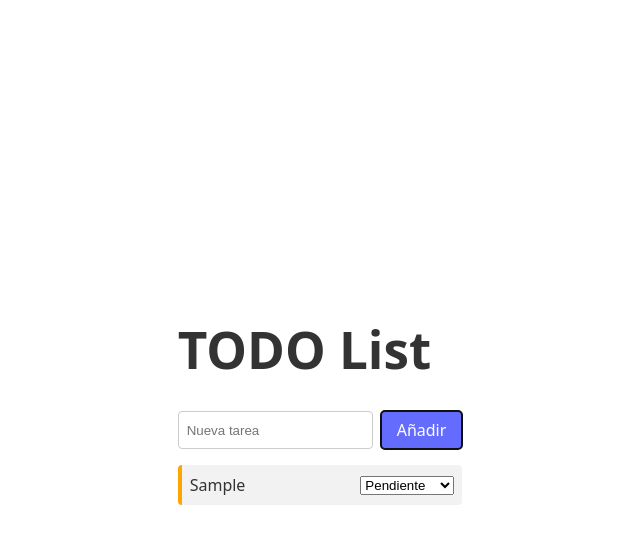
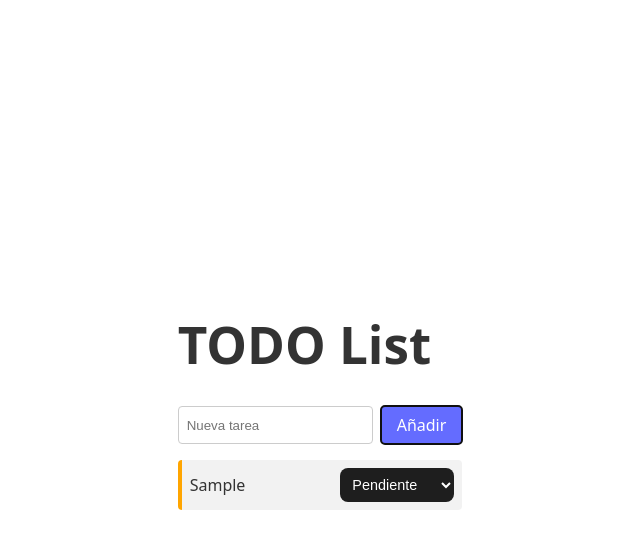
Before and after one commit to goldarg/openai-codex, a React (Vite) app in the folder vite-react/: page / in a window 1280 px wide. Both pictures are taken after typing "Sample" into the empty fields and a click on the button "Añadir". Shown: the top 548 px of the page, without its empty margins (320-960 px from the left). Built offline with nearby package versions, Linux system fonts and the light colour scheme.

Commit message:
style: dark theme select

```diff
--- a/vite-react/src/App.css
+++ b/vite-react/src/App.css
@@ -43,6 +43,7 @@
   border-radius: 4px;
   background-color: #f2f2f2;
   animation: fade-in 0.3s ease-out;
+  transition: background-color 0.3s, color 0.3s;
 }
 
 .task.pendiente {
@@ -56,6 +57,8 @@
 .task.completada {
   border-left: 4px solid seagreen;
   text-decoration: line-through;
+  background-color: #333;
+  color: #bfbfbf;
 }
 
 @keyframes fade-in {
@@ -68,3 +71,20 @@
     transform: translateY(0);
   }
 }
+
+.status-select {
+  padding: 0.5rem;
+  font-size: 0.9rem;
+  background-color: #1E1E1E;
+  color: #FFFFFF;
+  border: none;
+  border-radius: 0.5rem;
+  outline: none;
+  cursor: pointer;
+  transition: background-color 0.2s;
+  margin-left: auto;
+}
+
+.status-select:hover {
+  background-color: #2A2A2A;
+}
--- a/vite-react/src/App.jsx
+++ b/vite-react/src/App.jsx
@@ -48,6 +48,7 @@ export default function App() {
           <li key={task.id} className={`task ${task.state.toLowerCase().replace(' ', '-')}`}>
             <span>{task.text}</span>
             <select
+              className="status-select"
               value={task.state}
               onChange={(e) => updateTask(task.id, e.target.value)}
             >
```
